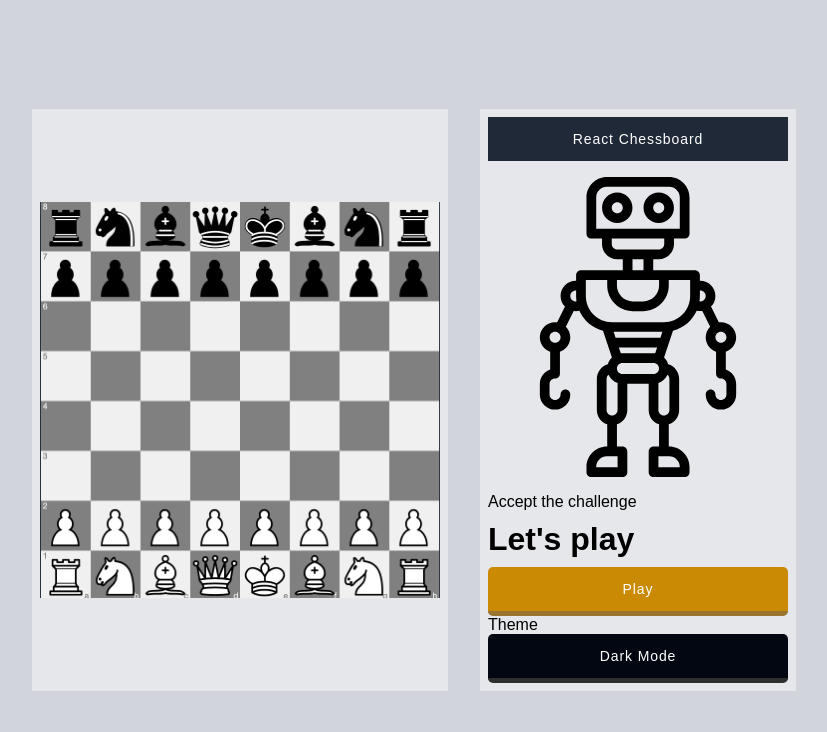
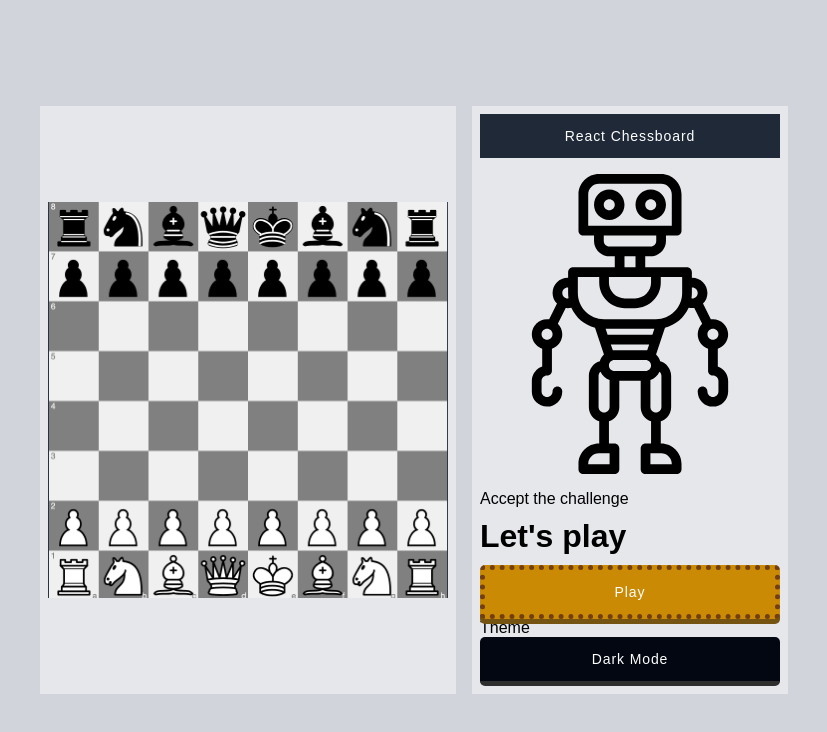
Before and after one commit to b-limitless/play-chess, a React (Create React App) app: page / in a window 1280 px wide. Shown: the top 732 px of the page, without its empty margins (226-1053 px from the left). Built offline with nearby package versions, Linux system fonts and the light colour scheme.

Commit message:
adding border

```diff
--- a/src/App.tsx
+++ b/src/App.tsx
@@ -1,4 +1,4 @@
-import React, { useState } from 'react';
+import React, { useMemo, useState } from 'react';
 import './app.scss';
 import ChessBoardComponent from './chessboard';
 import './styles/main.scss';
@@ -9,17 +9,17 @@ const App: React.FC = () => {
 
   // // Without even changing was re-rendering 4 times
   // // Therefore using memo to memotize the value
-  // const darkModeMemo = useMemo(() => darkMode, [darkMode])
+
   const [startGame, setStartGame] = useState<boolean>(false);
   const [darkMode, setDarkMode] = useState<boolean>(false);
+
+  const darkModeMemo = useMemo(() => darkMode, [darkMode])
   return (
 
     <>
-      {/* <Header
-        darkModeOnChangeHandler={darkModeOnChangeHandler}
-      /> */}
+
        {!startGame && <Welcome
-         darkMode={darkMode}
+         darkMode={darkModeMemo}
          setDarkMode={setDarkMode}
          setStartGame={setStartGame}
          />
--- a/src/app.scss
+++ b/src/app.scss
@@ -31,7 +31,7 @@
   height: 100vh;
   .wrapper {
     display: flex;
-    column-gap: 2rem;
+    column-gap: 1rem;
 
     @media only screen and (max-width: $bp-small) {
       flex-direction: column;
@@ -94,6 +94,10 @@
       display: flex;
       flex-grow: 1;
       column-gap: 8px;
+
+      button {
+        color: var(--body-background) !important;
+      }
     }
 
     .theme {
@@ -103,7 +107,6 @@
     }
   }
 }
-
 
 .histories {
   background-color: var(--history-background);
@@ -162,6 +165,14 @@
 .guest-icon {
   filter: invert(1);
   /* or to blue */
-  filter: var(--icon-colors)
+  filter: var(--icon-colors);
+}
+
+.dotted-border {
+  border: 5px solid #713f12 !important;
+  border-style: dotted !important;
+  position: relative;
+  box-shadow: 0px 5px 0px 0px #755310;
+
 
 }
--- a/src/chessboard/index.tsx
+++ b/src/chessboard/index.tsx
@@ -1,21 +1,16 @@
 import { Chess, ChessInstance } from 'chess.js';
 import Chessboard from 'chessboardjsx';
-import React, { useCallback, useMemo, useState } from 'react';
+import { useCallback, useMemo, useState } from 'react';
 import { Button } from '../components/button';
-import Table from '../components/table/table';
-import { GameHistoryItem, IMode, IMoveHistory, Move, SquareStyles } from '../interfaces/chess.interface';
-import Header from '../layouts/header/header';
-import Welcome from '../layouts/welcome/welcome';
+import { EDifficultLevel, ETeam, GameHistoryItem, IMode, IMoveHistory, Move, SquareStyles } from '../interfaces/chess.interface';
 import { generateComputerMove } from '../utils/generateComputerMove';
 import { handleResign } from '../utils/handleResign';
 import { onMouseOverSquare } from '../utils/onMouseOverSquare';
 import { squareStyling } from '../utils/squareStyling';
-import { EDifficultLevel } from '../interfaces/chess.interface';
-import { ETeam } from '../interfaces/chess.interface';
 
 
+import '../app.scss';
 import '../styles/main.scss';
-import '../app.scss';
 
 interface IChess extends IMode {
 
@@ -219,8 +214,9 @@ const ChessBoardComponent = ({ darkMode, setDarkMode }: IChess) => {
               onSquareClick={onSquareClick}
               onMouseOutSquare={onMouseOutSquare}
               onMouseOverSquare={(square) => onMouseOverSquare(chess, square, highlightSquare)}
-              darkSquareStyle={{ backgroundColor: '#f0f0f0' }}
-              lightSquareStyle={{ backgroundColor: 'gray' }}
+              darkSquareStyle={{ backgroundColor: '#aaaaaa' }}
+              lightSquareStyle={{ backgroundColor: '#eeeeee' }}
+
               allowDrag={() => true}
               draggable={true}
             />
@@ -267,7 +263,7 @@ const ChessBoardComponent = ({ darkMode, setDarkMode }: IChess) => {
               <div className="title">Theme</div>
               <div className={`actions-buttons theme`}>
                 <Button
-                 onClick={() => darkModeOnChangeHandler()}
+                  onClick={() => darkModeOnChangeHandler()}
                   type='square'
                   variant='dark__3'>{darkMode ? 'Light Mode' : 'Dark Mode'}</Button>
               </div>
--- a/src/layouts/welcome/welcome.tsx
+++ b/src/layouts/welcome/welcome.tsx
@@ -38,7 +38,7 @@ const Welceom = ({darkMode, setDarkMode, setStartGame}: IWelceom) => {
             <h1>Let's play</h1>
             <div className="row">
               <Button
-                addStyles='br-5 dott-border'
+                addStyles='br-5 dotted-border '
                 variant='yellow'
                 type='square'
                 onClick={() => setStartGame(true)}
```
